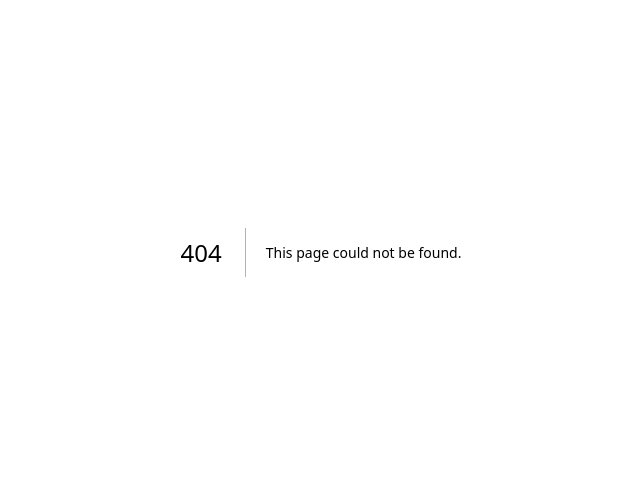
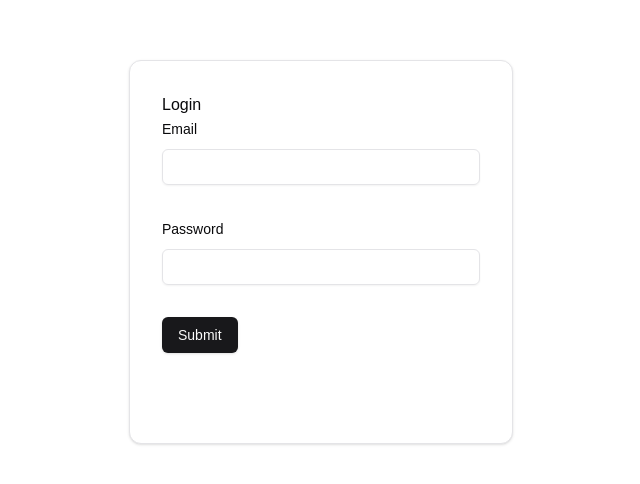
Before and after one commit to kolostring/poke-test, a Next.js app: page /login in a window 1280 px wide. Before the commit this address had no page. Shown: the part 148-632 px from the top of the page, without its empty margins (319-959 px from the left). Built offline with nearby package versions, Linux system fonts and the light colour scheme.

Commit message:
feat: add login form

```diff
--- a/package.json
+++ b/package.json
@@ -9,6 +9,7 @@
     "lint": "next lint"
   },
   "dependencies": {
+    "@hookform/resolvers": "^3.9.0",
     "@radix-ui/react-icons": "^1.3.0",
     "@radix-ui/react-label": "^2.1.0",
     "@radix-ui/react-scroll-area": "^1.1.0",
@@ -21,6 +22,7 @@
     "prettier-plugin-tailwindcss": "^0.6.6",
     "react": "^18",
     "react-dom": "^18",
+    "react-hook-form": "^7.53.0",
     "sonner": "^1.5.0",
     "tailwind-merge": "^2.5.2",
     "tailwindcss-animate": "^1.0.7",
--- /dev/null
+++ b/src/app/login/page.tsx
@@ -0,0 +1,78 @@
+"use client";
+
+import { z } from "zod";
+import { zodResolver } from "@hookform/resolvers/zod";
+import { useForm } from "react-hook-form";
+import {
+  Form,
+  FormControl,
+  FormField,
+  FormItem,
+  FormLabel,
+  FormMessage,
+} from "@/components/ui/form";
+import { Button } from "@/components/ui/button";
+import { Input } from "@/components/ui/input";
+import { Card } from "@/components/ui/card";
+
+const formSchema = z.object({
+  email: z.string().email().max(50),
+  password: z.string().min(8),
+});
+
+export default function LoginPage() {
+  // 1. Define your form.
+  const form = useForm<z.infer<typeof formSchema>>({
+    resolver: zodResolver(formSchema),
+    defaultValues: {
+      email: "",
+      password: "",
+    },
+  });
+
+  // 2. Define a submit handler.
+  function onSubmit(values: z.infer<typeof formSchema>) {
+    // Do something with the form values.
+    // ✅ This will be type-safe and validated.
+    console.log(values);
+  }
+
+  return (
+    <main className="grid place-items-center w-full h-svh">
+      <Card className="size-96 p-8">
+        <Form {...form}>
+          <h1>Login</h1>
+          <form onSubmit={form.handleSubmit(onSubmit)} className="space-y-8">
+            <FormField
+              control={form.control}
+              name="email"
+              render={({ field }) => (
+                <FormItem>
+                  <FormLabel>Email</FormLabel>
+                  <FormControl>
+                    <Input placeholder="" {...field} />
+                  </FormControl>
+                  <FormMessage />
+                </FormItem>
+              )}
+            />
+            <FormField
+              control={form.control}
+              name="password"
+              render={({ field }) => (
+                <FormItem>
+                  <FormLabel>Password</FormLabel>
+                  <FormControl>
+                    <Input placeholder="" {...field} />
+                  </FormControl>
+                  <FormMessage />
+                </FormItem>
+              )}
+            />
+            <Button type="submit">Submit</Button>
+          </form>
+        </Form>
+      </Card>
+    </main>
+  );
+}
--- /dev/null
+++ b/src/components/ui/form.tsx
@@ -0,0 +1,178 @@
+"use client"
+
+import * as React from "react"
+import * as LabelPrimitive from "@radix-ui/react-label"
+import { Slot } from "@radix-ui/react-slot"
+import {
+  Controller,
+  ControllerProps,
+  FieldPath,
+  FieldValues,
+  FormProvider,
+  useFormContext,
+} from "react-hook-form"
+
+import { cn } from "@/lib/utils"
+import { Label } from "@/components/ui/label"
+
+const Form = FormProvider
+
+type FormFieldContextValue<
+  TFieldValues extends FieldValues = FieldValues,
+  TName extends FieldPath<TFieldValues> = FieldPath<TFieldValues>
+> = {
+  name: TName
+}
+
+const FormFieldContext = React.createContext<FormFieldContextValue>(
+  {} as FormFieldContextValue
+)
+
+const FormField = <
+  TFieldValues extends FieldValues = FieldValues,
+  TName extends FieldPath<TFieldValues> = FieldPath<TFieldValues>
+>({
+  ...props
+}: ControllerProps<TFieldValues, TName>) => {
+  return (
+    <FormFieldContext.Provider value={{ name: props.name }}>
+      <Controller {...props} />
+    </FormFieldContext.Provider>
+  )
+}
+
+const useFormField = () => {
+  const fieldContext = React.useContext(FormFieldContext)
+  const itemContext = React.useContext(FormItemContext)
+  const { getFieldState, formState } = useFormContext()
+
+  const fieldState = getFieldState(fieldContext.name, formState)
+
+  if (!fieldContext) {
+    throw new Error("useFormField should be used within <FormField>")
+  }
+
+  const { id } = itemContext
+
+  return {
+    id,
+    name: fieldContext.name,
+    formItemId: `${id}-form-item`,
+    formDescriptionId: `${id}-form-item-description`,
+    formMessageId: `${id}-form-item-message`,
+    ...fieldState,
+  }
+}
+
+type FormItemContextValue = {
+  id: string
+}
+
+const FormItemContext = React.createContext<FormItemContextValue>(
+  {} as FormItemContextValue
+)
+
+const FormItem = React.forwardRef<
+  HTMLDivElement,
+  React.HTMLAttributes<HTMLDivElement>
+>(({ className, ...props }, ref) => {
+  const id = React.useId()
+
+  return (
+    <FormItemContext.Provider value={{ id }}>
+      <div ref={ref} className={cn("space-y-2", className)} {...props} />
+    </FormItemContext.Provider>
+  )
+})
+FormItem.displayName = "FormItem"
+
+const FormLabel = React.forwardRef<
+  React.ElementRef<typeof LabelPrimitive.Root>,
+  React.ComponentPropsWithoutRef<typeof LabelPrimitive.Root>
+>(({ className, ...props }, ref) => {
+  const { error, formItemId } = useFormField()
+
+  return (
+    <Label
+      ref={ref}
+      className={cn(error && "text-destructive", className)}
+      htmlFor={formItemId}
+      {...props}
+    />
+  )
+})
+FormLabel.displayName = "FormLabel"
+
+const FormControl = React.forwardRef<
+  React.ElementRef<typeof Slot>,
+  React.ComponentPropsWithoutRef<typeof Slot>
+>(({ ...props }, ref) => {
+  const { error, formItemId, formDescriptionId, formMessageId } = useFormField()
+
+  return (
+    <Slot
+      ref={ref}
+      id={formItemId}
+      aria-describedby={
+        !error
+          ? `${formDescriptionId}`
+          : `${formDescriptionId} ${formMessageId}`
+      }
+      aria-invalid={!!error}
+      {...props}
+    />
+  )
+})
+FormControl.displayName = "FormControl"
+
+const FormDescription = React.forwardRef<
+  HTMLParagraphElement,
+  React.HTMLAttributes<HTMLParagraphElement>
+>(({ className, ...props }, ref) => {
+  const { formDescriptionId } = useFormField()
+
+  return (
+    <p
+      ref={ref}
+      id={formDescriptionId}
+      className={cn("text-[0.8rem] text-muted-foreground", className)}
+      {...props}
+    />
+  )
+})
+FormDescription.displayName = "FormDescription"
+
+const FormMessage = React.forwardRef<
+  HTMLParagraphElement,
+  React.HTMLAttributes<HTMLParagraphElement>
+>(({ className, children, ...props }, ref) => {
+  const { error, formMessageId } = useFormField()
+  const body = error ? String(error?.message) : children
+
+  if (!body) {
+    return null
+  }
+
+  return (
+    <p
+      ref={ref}
+      id={formMessageId}
+      className={cn("text-[0.8rem] font-medium text-destructive", className)}
+      {...props}
+    >
+      {body}
+    </p>
+  )
+})
+FormMessage.displayName = "FormMessage"
+
+export {
+  useFormField,
+  Form,
+  FormItem,
+  FormLabel,
+  FormControl,
+  FormDescription,
+  FormMessage,
+  FormField,
+}
```
Also changed, not shown: 1 other file (tests, documents, lock files or other folders).
